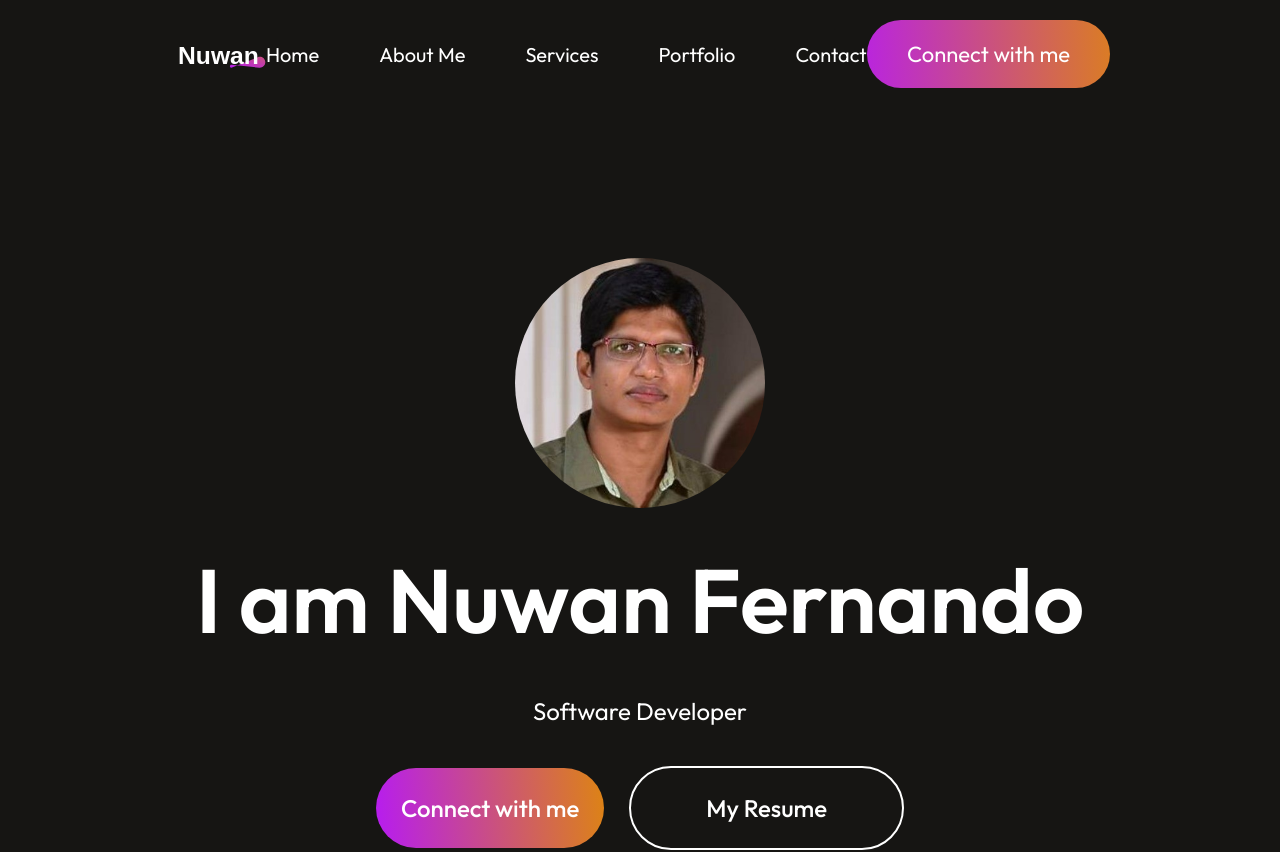
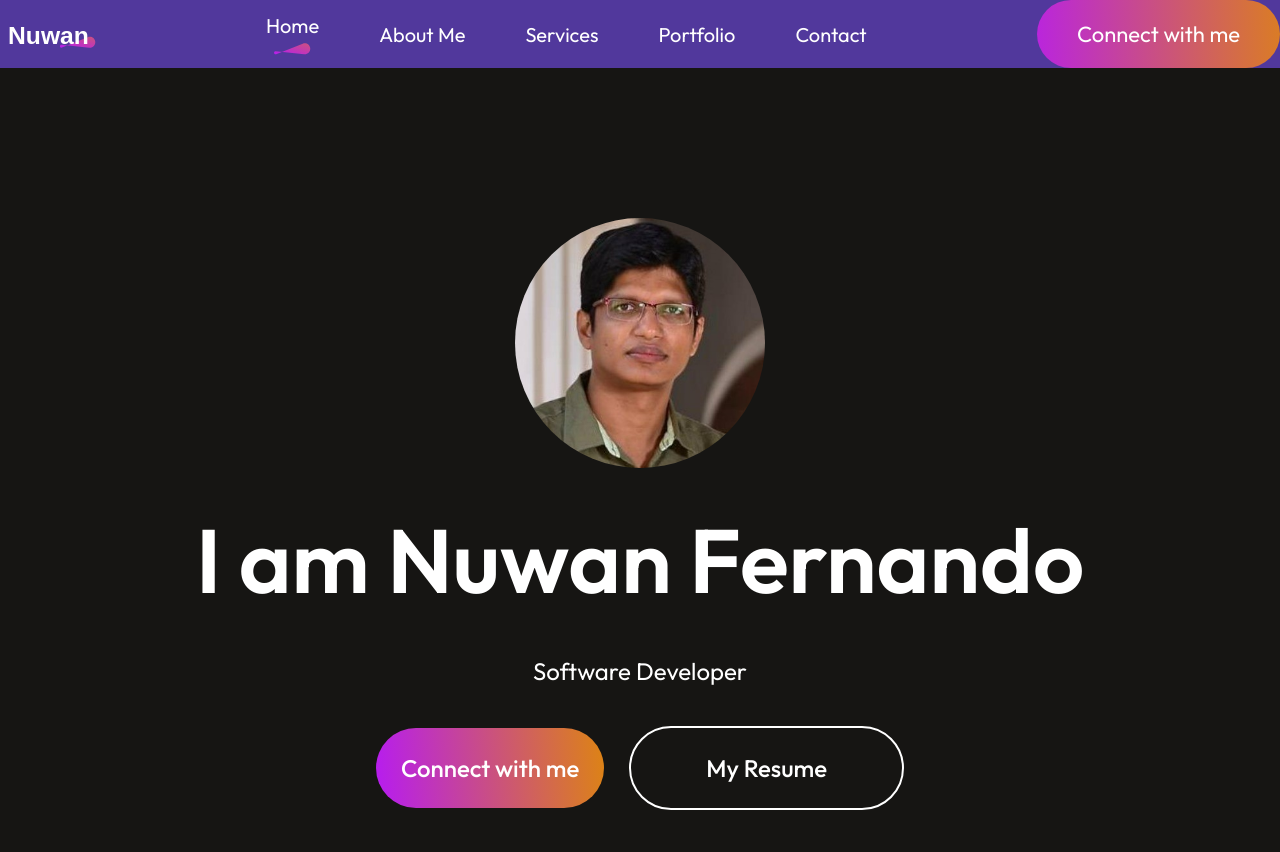
Before and after one commit to nuwaninfo/portfolio-react, a React (Vite) app: page / in a window 1280 px wide. Shown: the top 852 px of the page. Built offline with nearby package versions, Linux system fonts and the light colour scheme.

Commit message:
Done navagation scrolling functionality

```diff
--- a/src/components/about/About.jsx
+++ b/src/components/about/About.jsx
@@ -5,7 +5,7 @@ import profile_image from "../../assets/profile_img.jpeg";
 
 const About = () => {
   return (
-    <div className="about">
+    <div className="about" id="about-me">
       <div className="about-title">
         <h1>About me</h1>
         <img src={theme_pattern} alt="Theme Pattern" />
--- a/src/components/contact/Contact.jsx
+++ b/src/components/contact/Contact.jsx
@@ -7,7 +7,7 @@ import call_icon from "../../assets/call_icon.svg";
 
 const Contact = () => {
   return (
-    <div className="contact">
+    <div className="contact" id="contact">
       <div className="contact-title">
         <h1>Get in touch</h1>
         <img src={theme_pattern} alt="Theme Pattern" />
--- a/src/components/hero/Hero.jsx
+++ b/src/components/hero/Hero.jsx
@@ -1,15 +1,20 @@
 import React from "react";
 import "./hero.css";
 import profile_img from "../../assets/profile_img.jpeg";
+import AnchorLink from "react-anchor-link-smooth-scroll";
 
 const Hero = () => {
   return (
-    <div className="hero">
+    <div className="hero" id="home">
       <img src={profile_img} alt="Profile" />
       <h1>I am Nuwan Fernando</h1>
       <p>Software Developer</p>
       <div className="hero-action">
-        <div className="hero-connect">Connect with me</div>
+        <div className="hero-connect">
+          <AnchorLink className="anchor-link" offset={50} href="#contact">
+            Connect with me
+          </AnchorLink>
+        </div>
         <div className="hero-resume">My Resume</div>
       </div>
     </div>
--- a/src/components/mywork/MyWork.jsx
+++ b/src/components/mywork/MyWork.jsx
@@ -6,7 +6,7 @@ import arrow_icon from "../../assets/arrow_icon.svg";
 
 const MyWork = () => {
   return (
-    <div className="mywork">
+    <div className="mywork" id="portfolio">
       <div className="mywork-title">
         <h1>My latest work</h1>
         <img src={theme_pattern} alt="Theme Pattern" />
--- /dev/null
+++ b/src/components/navbar/NavItem.jsx
@@ -0,0 +1,22 @@
+// NavItem.jsx
+import React from "react";
+import underline from "../../assets/nav_underline.svg";
+import AnchorLink from "react-anchor-link-smooth-scroll";
+
+const NavItem = ({ label, active, onClick }) => {
+  return (
+    <li>
+      <AnchorLink
+        className="anchor-link"
+        offset={label !== "Home" ? 50 : 0}
+        href={`#${label.toLowerCase().replace(/\s+/g, "-")}`}
+      >
+        <p onClick={onClick}>{label}</p>
+      </AnchorLink>
+
+      {active && <img src={underline} alt="Underline" className="underline" />}
+    </li>
+  );
+};
+
+export default NavItem;
--- a/src/components/navbar/Navbar.css
+++ b/src/components/navbar/Navbar.css
@@ -2,7 +2,11 @@
   display: flex;
   justify-content: space-between;
   align-items: center;
-  margin: 20px 170px;
+
+  position: sticky;
+  top: 0;
+  z-index: 10;
+  background: #593dade3;
 }
 .nav-menu {
   display: flex;
@@ -26,3 +30,17 @@
   height: 50px;
   width: auto;
 }
+.nav-menu li {
+  display: flex;
+  flex-direction: column;
+  gap: 5px;
+  cursor: pointer;
+}
+.nav-menu li img {
+  display: flex;
+  margin: auto;
+}
+.anchor-link {
+  text-decoration: none;
+  color: white;
+}
--- a/src/components/navbar/Navbar.jsx
+++ b/src/components/navbar/Navbar.jsx
@@ -1,19 +1,53 @@
 import React from "react";
+import { useState } from "react";
 import "./Navbar.css";
 import logo from "../../assets/logo_nuwan.svg";
+import NavItem from "./NavItem";
+import AnchorLink from "react-anchor-link-smooth-scroll";
 
 const Navbar = () => {
+  const [menu, setMenu] = useState("home");
   return (
     <div className="navbar">
       <img src={logo} alt="Logo" className="logo" />
       <ul className="nav-menu">
-        <li>Home</li>
-        <li>About Me</li>
-        <li>Services</li>
-        <li>Portfolio</li>
-        <li>Contact</li>
+        <NavItem
+          label="Home"
+          active={menu === "home"}
+          onClick={() => setMenu("home")}
+        />
+
+        <NavItem
+          label="About Me"
+          active={menu === "about"}
+          onClick={() => setMenu("about")}
+        />
+
+        <NavItem
+          label="Services"
+          active={menu === "services"}
+          onClick={() => setMenu("services")}
+        />
+
+        <NavItem
+          label="Portfolio"
+          active={menu === "portfolio"}
+          onClick={() => setMenu("portfolio")}
+        />
+
+        <NavItem
+          label="Contact"
+          active={menu === "contact"}
+          onClick={() => setMenu("contact")}
+        />
       </ul>
-      <div className="nav-connect">Connect with me</div>
+
+      <div className="nav-connect">
+        {" "}
+        <AnchorLink className="anchor-link" offset={50} href="#contact">
+          Connect with me
+        </AnchorLink>
+      </div>
     </div>
   );
 };
--- a/src/components/services/Services.jsx
+++ b/src/components/services/Services.jsx
@@ -6,7 +6,7 @@ import arrow_icon from "../../assets/arrow_icon.svg";
 
 const Services = () => {
   return (
-    <div className="services">
+    <div className="services" id="services">
       <div className="services-title">
         <h1>My Services</h1>
         <img src={theme_patttern} alt="Theme Pattern" />
```
